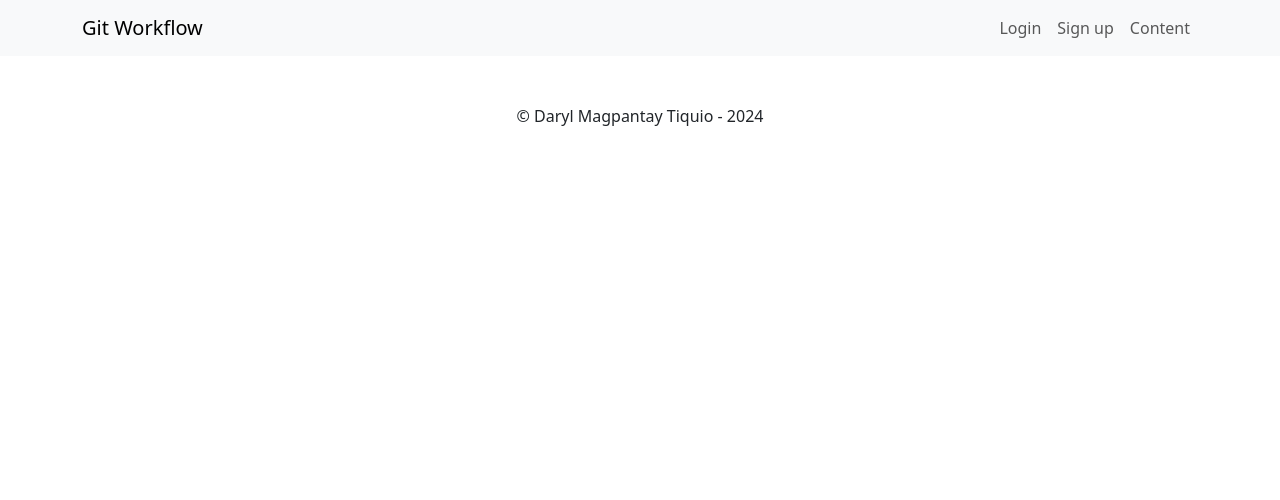
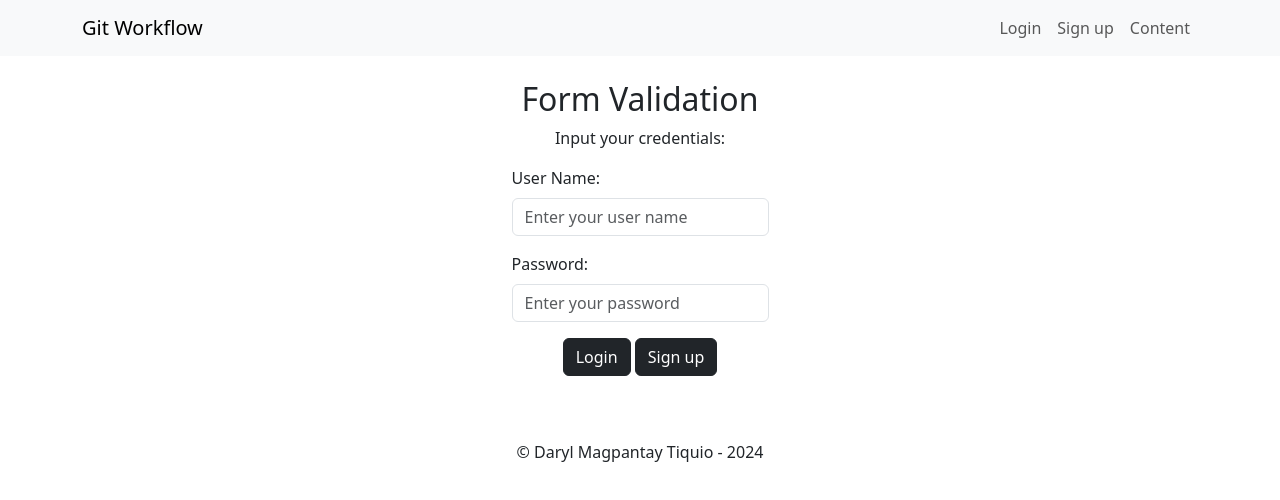
Before and after one commit to Daryl23/webdatabase2105, a plain HTML site: page index.html in a window 1280 px wide. Drawn offline with nearby package versions, Linux system fonts and the light colour scheme.

Commit message:
added a feature-html-content

```diff
--- a/index.html
+++ b/index.html
@@ -41,6 +41,22 @@
         </div>
       </div>
     </nav>
+    <div class="container d-flex flex-column align-items-center">
+        <h2>Form Validation</h2>
+        <p>Input your credentials:</p>
+        <div class="mb-3">
+            <label for="name" class="form-label">User Name:</label>
+            <input type="text" class="form-control" placeholder="Enter your user name">
+        </div>
+        <div class="mb-3">
+            <label for="password" class="form-label">Password:</label>
+            <input type="text" class="form-control" placeholder="Enter your password">
+        </div>
+        <div class="mb-3">
+            <input type="submit" value="Login" class="btn btn-dark w-45">
+            <input type="submit" value="Sign up" class="btn btn-dark w-45">
+        </div>
+    </div>
     <footer class="text-center mt-5">
        &copy; Daryl Magpantay Tiquio - 2024
     </footer>
```
